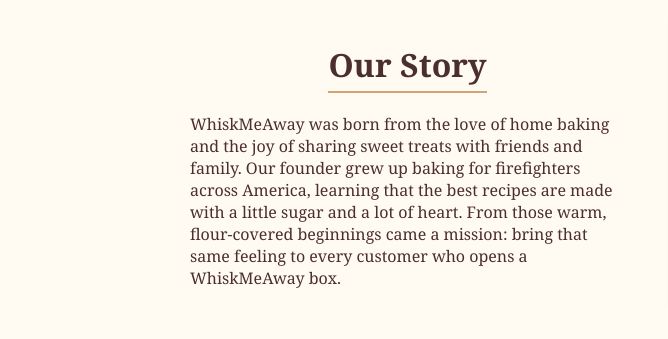
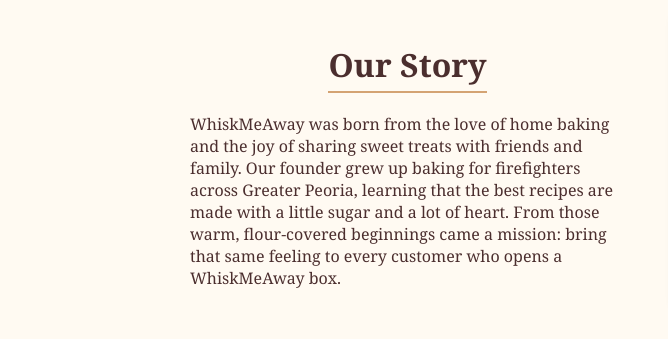
Before and after one commit to cjdeshon/whiskmeaway, a plain HTML site: page index.html in a window 1280 px wide. Shown: the part 221-560 px from the top of the page, 0-668 px from the left. Drawn offline with nearby package versions, Linux system fonts and the light colour scheme.

Commit message:
changed our story script

```diff
--- a/index.html
+++ b/index.html
@@ -30,7 +30,7 @@
                 <h2><span>Our Story</span></h2>
                 <p>
                 WhiskMeAway was born from the love of home baking and the joy of sharing sweet treats with friends and family.
-                Our founder grew up baking for firefighters across America, learning that the best recipes are made with a little sugar
+                Our founder grew up baking for firefighters across Greater Peoria, learning that the best recipes are made with a little sugar
                 and a lot of heart. From those warm, flour-covered beginnings came a mission: bring that same feeling to every
                 customer who opens a WhiskMeAway box.
                 </p>
```
